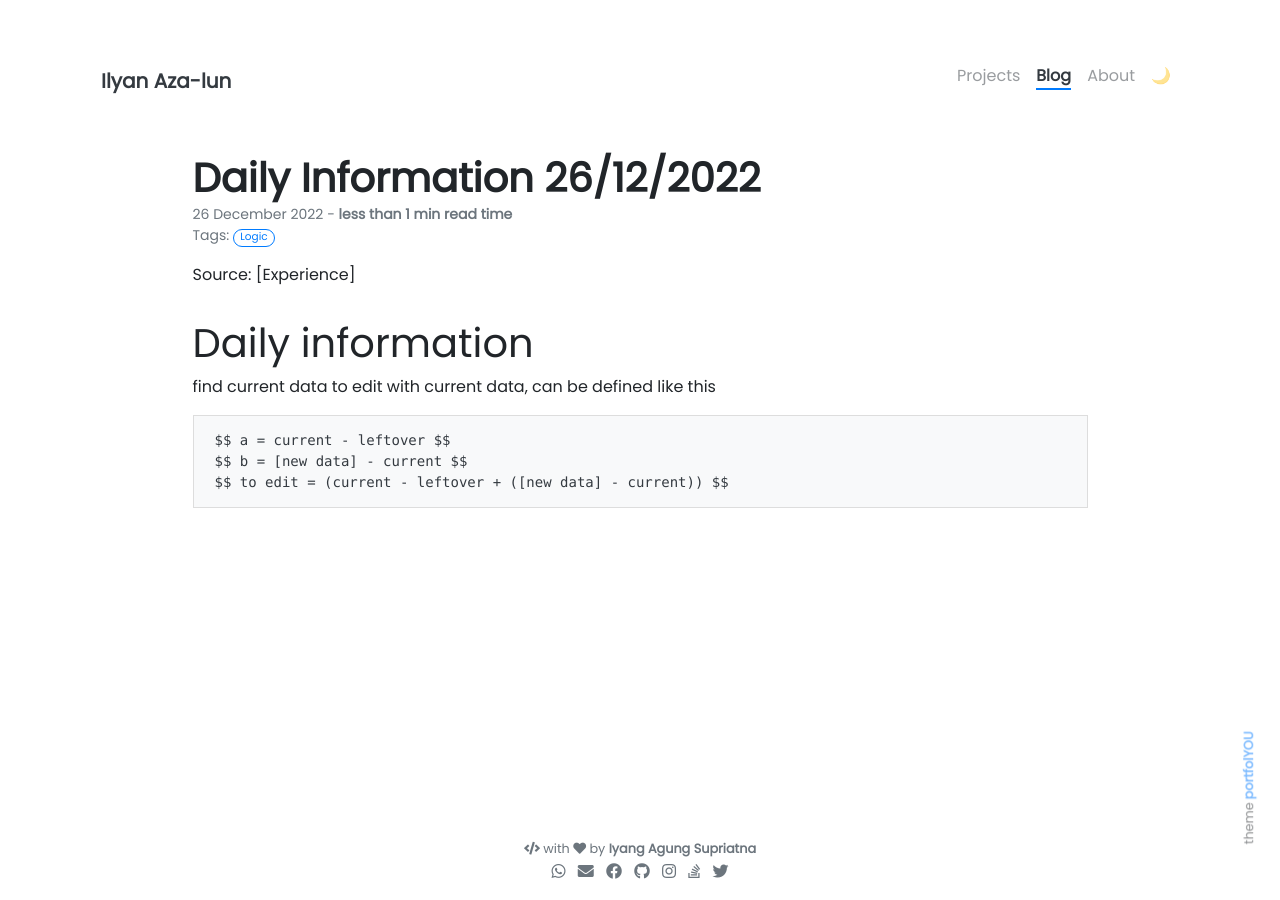
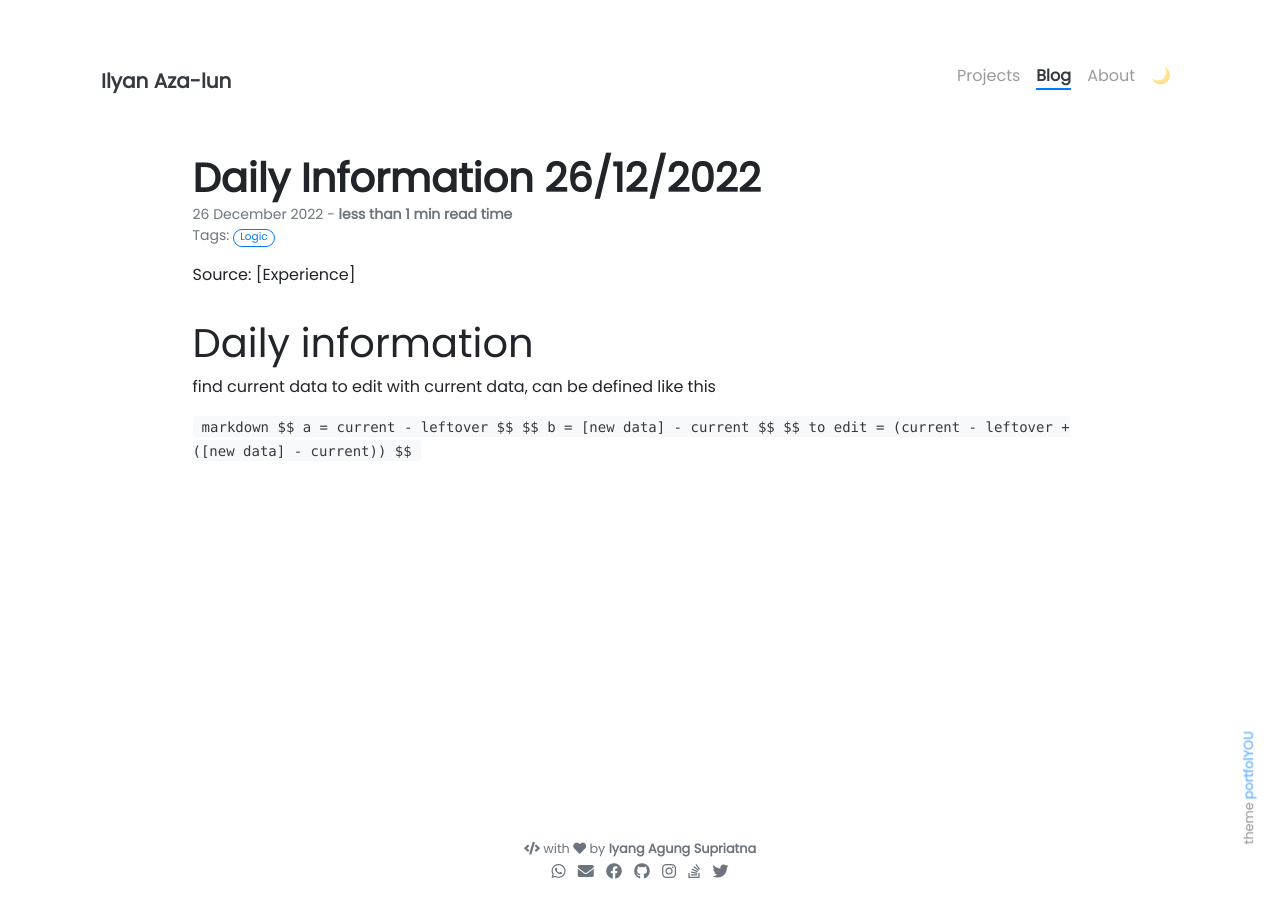
Before and after one commit to IlyanAzaLun/ilyanazalun.github.io, a Jekyll site: the page built from _posts/2022-12-26-daily-information.md, in a window 1280 px wide. Built offline with Jekyll 4.4.1, drawn with Linux system fonts in a browser that asks for light colours; nearby versions of some CDN libraries; our own code applies the rules of GitHub Pages for plain Markdown files.

Commit message:
update, new post

````diff
--- a/_posts/2022-12-26-daily-information.md
+++ b/_posts/2022-12-26-daily-information.md
@@ -11,8 +11,8 @@ Source: [Experience]
 # Daily information
 find current data to edit with current data, can be defined like this
 
-```markdown
+``markdown
 $$ a = current - leftover $$
 $$ b = [new data] - current $$
 $$ to edit = (current - leftover + ([new data] - current)) $$
-```
+``
````
